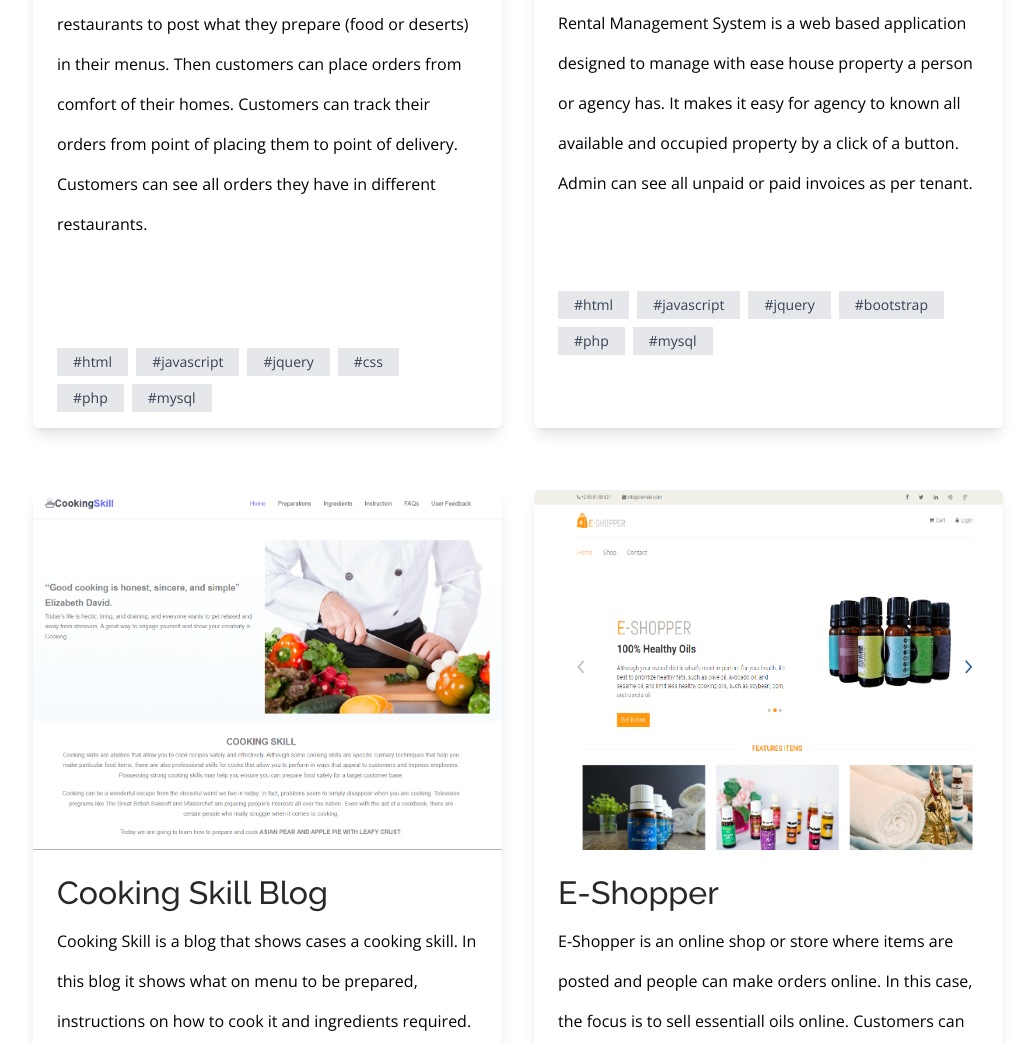
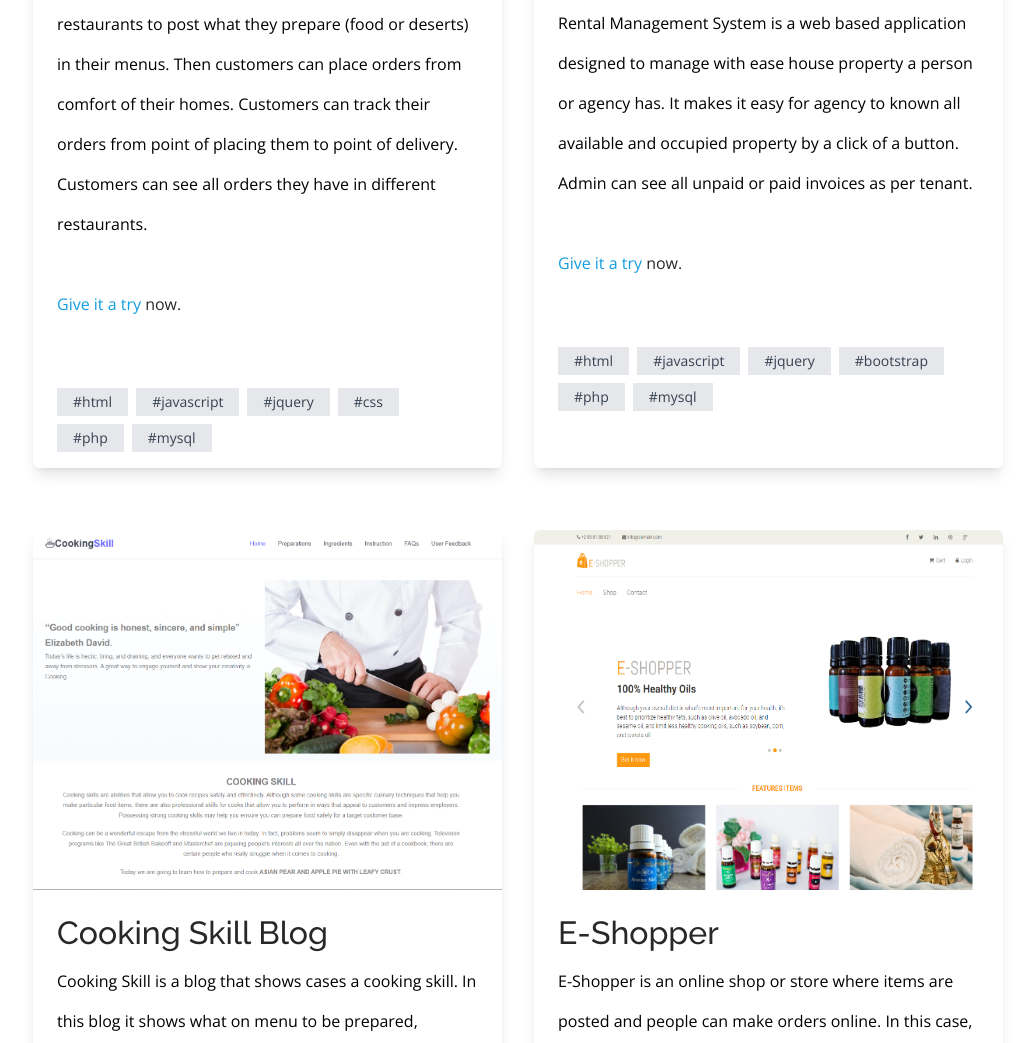
Before and after one commit to samwelkelvin/portfolio, a plain HTML site: page index.html in a window 1280 px wide. Shown: the part 3620-4663 px from the top of the page, without its empty margins (247-1280 px from the left). Drawn offline with nearby package versions, Linux system fonts and the light colour scheme.

Commit message:
Update index.html

```diff
--- a/index.html
+++ b/index.html
@@ -590,7 +590,10 @@
                                 Then customers can place orders from comfort of their homes. Customers can track their
                                 orders from point of placing them to point of delivery. Customers can see all orders
                                 they have in different restaurants.</p><br>
-                            <p></p>
+                             <p>
+                            <a class="text-blue-700" href="http://food-ordering.wuaze.com/"> Give it a try </a>
+                            now.
+                        </p>
                         </div>
                         <div class="px-6 pt-4 pb-2"><span
                                 class="inline-block bg-gray-200 hover:bg-blue-500 hover:text-white rounded-full px-3 py-1 text-sm font-semibold text-gray-700 mr-2 mb-2">#html</span><span
@@ -612,6 +615,11 @@
                                 application designed to manage with ease house property a person or agency has. It makes
                                 it easy for agency to known all available and occupied property by a click of a button.
                                 Admin can see all unpaid or paid invoices as per tenant.</p><br>
+
+                             <p>
+                            <a class="text-blue-700" href="http://house-rental.wuaze.com/"> Give it a try </a>
+                            now.
+                        </p>
                         </div>
                         <div class="px-6 pt-4 pb-2"><span
                                 class="inline-block bg-gray-200 hover:bg-blue-500 hover:text-white rounded-full px-3 py-1 text-sm font-semibold text-gray-700 mr-2 mb-2">#html</span><span
```
